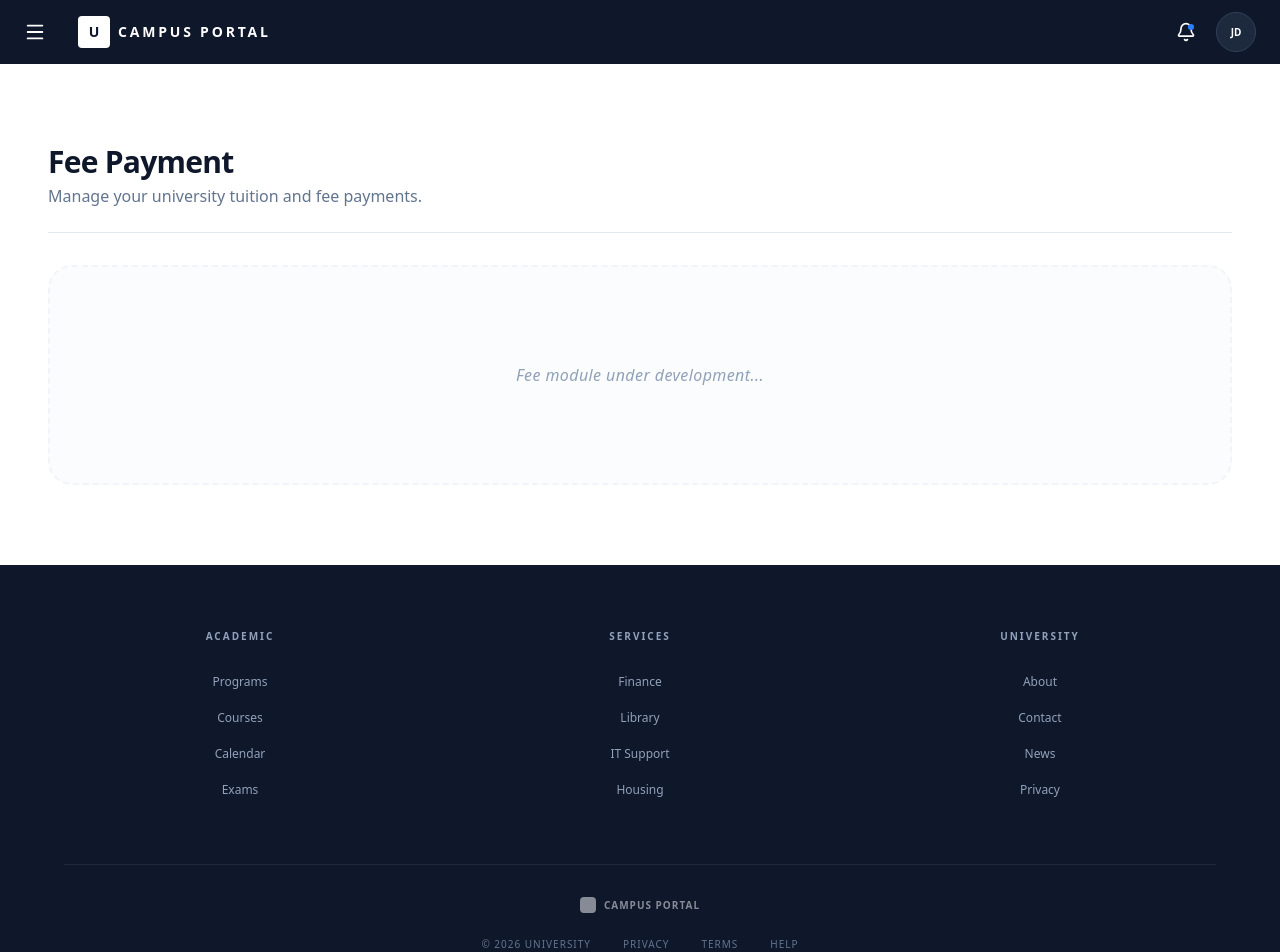
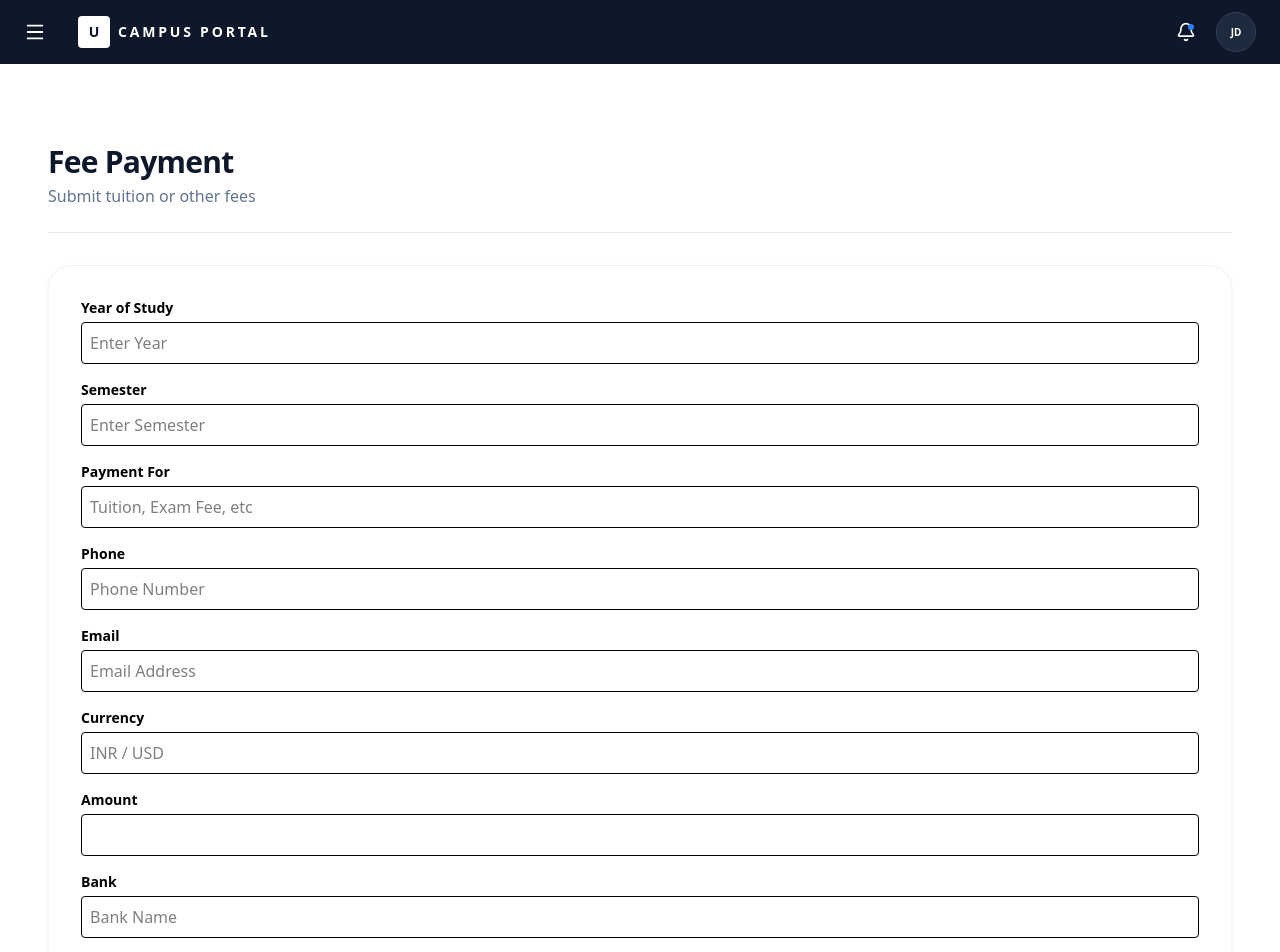
Before and after one commit to sh1vananda/campus-portal, a React (Vite) app: page /fees in a window 1280 px wide. Shown: the top 952 px of the page. Built offline with nearby package versions, Linux system fonts and the light colour scheme.

Commit message:
Enhance Fees and Support pages with interactive UI

```diff
--- a/src/pages/Fees.jsx
+++ b/src/pages/Fees.jsx
@@ -1,12 +1,122 @@
-import PageHeader from '../components/layout/PageHeader';
+import React, { useState } from "react";
+import PageHeader from "../components/layout/PageHeader";
 
-const Fees = () => (
-    <div className='py-8'>
-        <PageHeader title='Fee Payment' subtitle='Manage your university tuition and fee payments.' />
-        <div className='flex flex-col items-center justify-center py-24 border-2 border-dashed border-slate-100 rounded-3xl bg-slate-50/50'>
-            <p className='text-slate-400 font-medium tracking-wide italic'>Fee module under development...</p>
-        </div>
+const FeePayment = () => {
+  const [form, setForm] = useState({
+    year: "",
+    semester: "",
+    paymentItem: "",
+    phone: "",
+    email: "",
+    currency: "",
+    amount: "",
+    bank: "",
+  });
+
+  const handleChange = (e) => {
+    setForm({ ...form, [e.target.name]: e.target.value });
+  };
+
+  const handleSubmit = () => {
+    alert("Payment Submitted! (UI Only — backend integration pending)");
+    console.log("Form Data:", form);
+    // TODO: connect to backend API when ready
+  };
+
+  return (
+    <div className="py-8">
+      <PageHeader title="Fee Payment" subtitle="Submit tuition or other fees" />
+
+      <div className="bg-white border border-slate-100 rounded-3xl p-8 shadow-sm shadow-slate-200/50">
+        {/* Year of Study */}
+        <label className="block text-sm font-bold mb-1">Year of Study</label>
+        <input
+          name="year"
+          value={form.year}
+          onChange={handleChange}
+          className="w-full border p-2 rounded mb-4"
+          placeholder="Enter Year"
+        />
+
+        {/* Semester */}
+        <label className="block text-sm font-bold mb-1">Semester</label>
+        <input
+          name="semester"
+          value={form.semester}
+          onChange={handleChange}
+          className="w-full border p-2 rounded mb-4"
+          placeholder="Enter Semester"
+        />
+
+        {/* Payment Item */}
+        <label className="block text-sm font-bold mb-1">Payment For</label>
+        <input
+          name="paymentItem"
+          value={form.paymentItem}
+          onChange={handleChange}
+          className="w-full border p-2 rounded mb-4"
+          placeholder="Tuition, Exam Fee, etc"
+        />
+
+        {/* Phone */}
+        <label className="block text-sm font-bold mb-1">Phone</label>
+        <input
+          name="phone"
+          value={form.phone}
+          onChange={handleChange}
+          className="w-full border p-2 rounded mb-4"
+          placeholder="Phone Number"
+        />
+
+        {/* Email */}
+        <label className="block text-sm font-bold mb-1">Email</label>
+        <input
+          name="email"
+          value={form.email}
+          onChange={handleChange}
+          className="w-full border p-2 rounded mb-4"
+          placeholder="Email Address"
+        />
+
+        {/* Currency */}
+        <label className="block text-sm font-bold mb-1">Currency</label>
+        <input
+          name="currency"
+          value={form.currency}
+          onChange={handleChange}
+          className="w-full border p-2 rounded mb-4"
+          placeholder="INR / USD"
+        />
+
+        {/* Amount */}
+        <label className="block text-sm font-bold mb-1">Amount</label>
+        <input
+          type="number"
+          name="amount"
+          value={form.amount}
+          onChange={handleChange}
+          className="w-full border p-2 rounded mb-4"
+        />
+
+        {/* Bank */}
+        <label className="block text-sm font-bold mb-1">Bank</label>
+        <input
+          name="bank"
+          value={form.bank}
+          onChange={handleChange}
+          className="w-full border p-2 rounded mb-6"
+          placeholder="Bank Name"
+        />
+
+        <button
+          onClick={handleSubmit}
+          className="px-6 py-3 bg-indigo-600 text-white rounded-xl text-sm font-bold hover:bg-indigo-700"
+        >
+          Submit Payment
+        </button>
+      </div>
     </div>
-);
+  );
+};
 
-export default Fees;
+export default FeePayment;
--- a/src/pages/Support.jsx
+++ b/src/pages/Support.jsx
@@ -1,12 +1,59 @@
-import PageHeader from '../components/layout/PageHeader';
+import React, { useState } from "react";
+import PageHeader from "../components/layout/PageHeader";
 
-const Support = () => (
-    <div className='py-8'>
-        <PageHeader title='Ticketing Support' subtitle='Submit and track your support requests.' />
-        <div className='flex flex-col items-center justify-center py-24 border-2 border-dashed border-slate-100 rounded-3xl bg-slate-50/50'>
-            <p className='text-slate-400 font-medium tracking-wide italic'>Support module under development...</p>
-        </div>
+const TicketSupport = () => {
+  const [ticket, setTicket] = useState({
+    title: "",
+    description: "",
+  });
+
+  const handleChange = (e) => {
+    setTicket({ ...ticket, [e.target.name]: e.target.value });
+  };
+
+  const handleSubmit = () => {
+    alert("Ticket Raised! (UI Only — backend integration pending)");
+    console.log("Ticket Data:", ticket);
+    // TODO: connect to backend
+  };
+
+  return (
+    <div className="py-8">
+      <PageHeader
+        title="Ticketing Support"
+        subtitle="Report an issue or request assistance"
+      />
+
+      <div className="bg-white border border-slate-100 rounded-3xl p-8 shadow-sm shadow-slate-200/50">
+        {/* Title */}
+        <label className="block text-sm font-bold mb-1">Subject</label>
+        <input
+          name="title"
+          value={ticket.title}
+          onChange={handleChange}
+          className="w-full border p-2 rounded mb-4"
+          placeholder="Enter issue title"
+        />
+
+        {/* Description */}
+        <label className="block text-sm font-bold mb-1">Description</label>
+        <textarea
+          name="description"
+          value={ticket.description}
+          onChange={handleChange}
+          rows="5"
+          className="w-full border p-2 rounded mb-6"
+        />
+
+        <button
+          onClick={handleSubmit}
+          className="px-6 py-3 bg-indigo-600 text-white rounded-xl text-sm font-bold hover:bg-indigo-700"
+        >
+          Raise Ticket
+        </button>
+      </div>
     </div>
-);
+  );
+};
 
-export default Support;
+export default TicketSupport;
```
Also changed, not shown: 1 other file (tests, documents, lock files or other folders).
